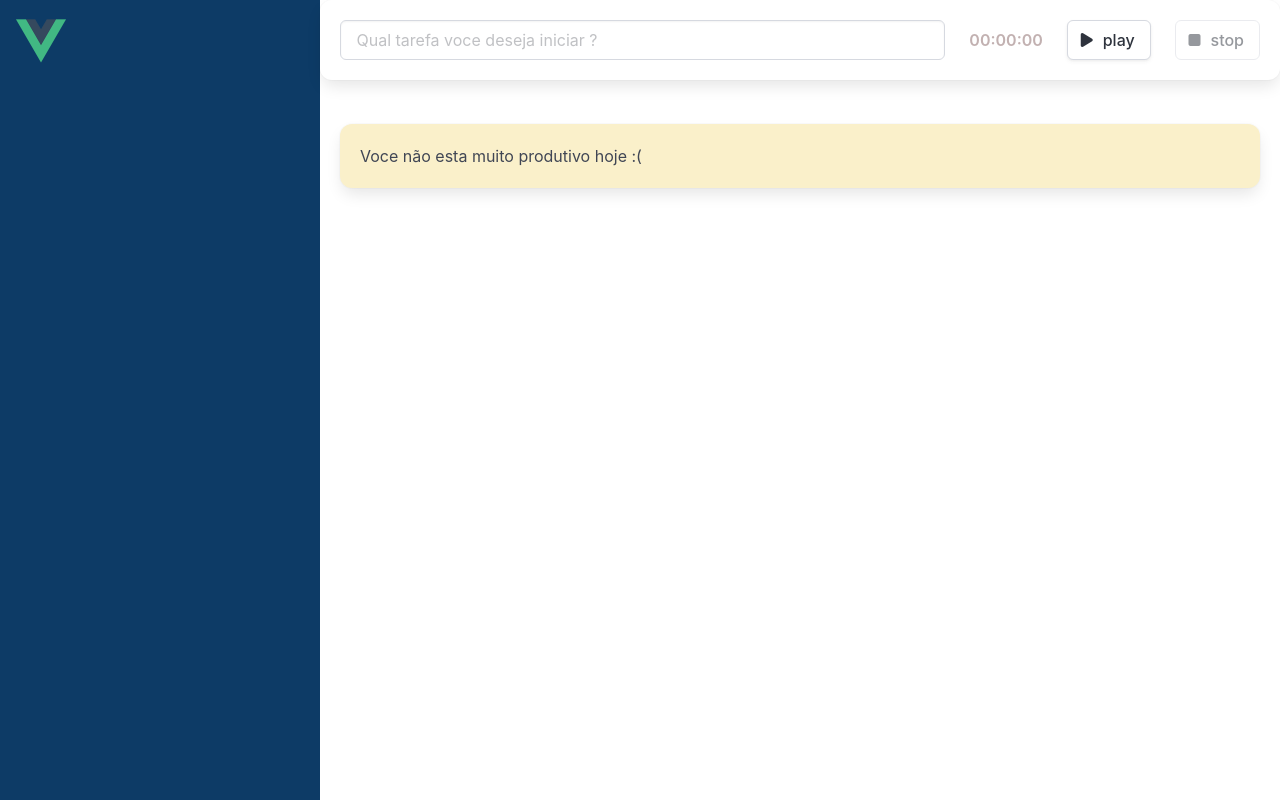
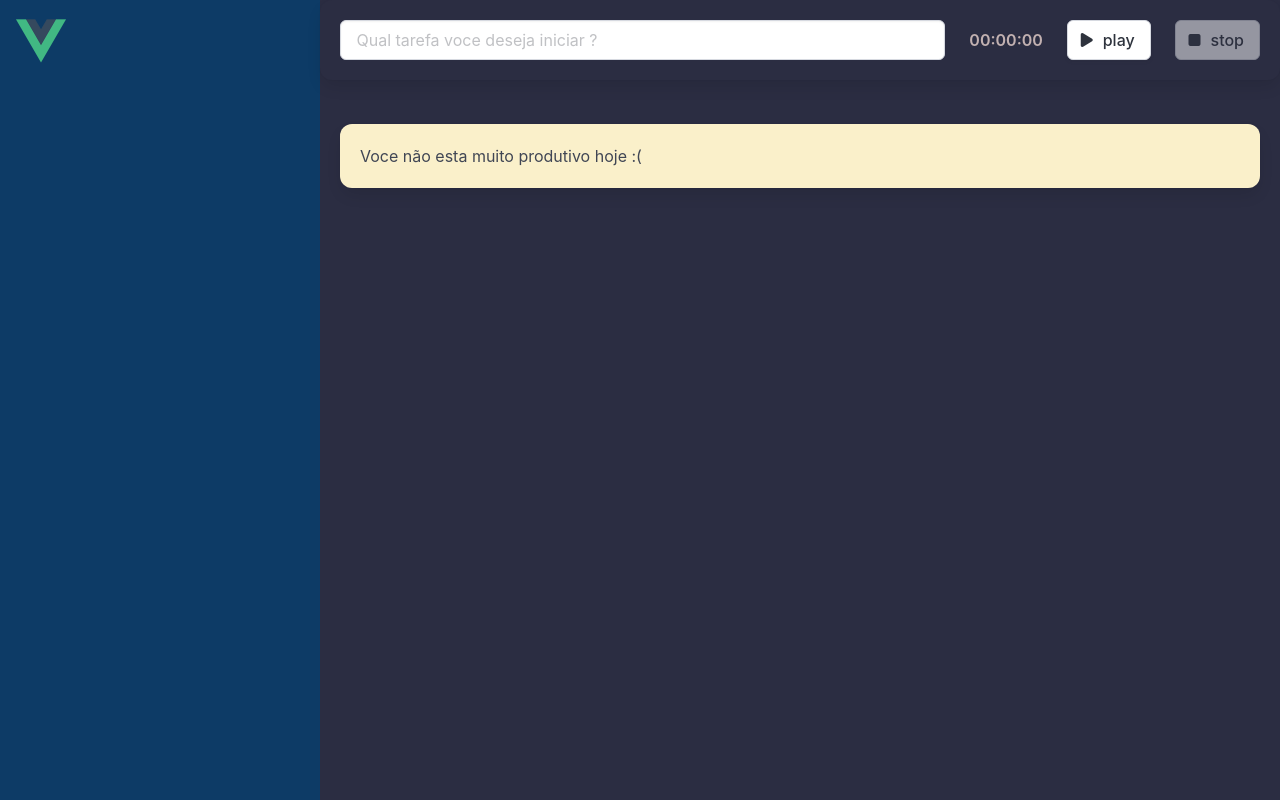
Before and after one commit to robertferrei/tarefas-tracker, a Vue app: page / in a window 1280 px wide. Built offline with nearby package versions, Linux system fonts and the light colour scheme.

Commit message:
adicionando variavel de css

```diff
--- a/src/App.vue
+++ b/src/App.vue
@@ -1,9 +1,9 @@
 <template>
-  <main class="columns is-gapless is-multiline">
+  <main class="columns is-gapless is-multiline modo-escuro">
     <div class="column is-one-quarter">
       <BarraLateral />
     </div>
-    <div class="column is-three-quarter">
+    <div class="column is-three-quarter conteudo">
       <FormularioCadastro @aoSalvarTarefa = "salvarTarefa" />
       <div class="lista">
 
@@ -53,4 +53,16 @@ export default defineComponent({
 .lista{
   padding:1.25rem ;
 }
+main{
+  --bg-primario: #ffff;
+  --texto-primario: #000;
+
+}
+main.modo-escuro{
+  --bg-primario:#2b2d42;
+  --texto-primario: #ddd;
+}
+.conteudo {
+  background-color: var(--bg-primario);
+}
 </style>
--- a/src/components/CronometroRelogio.vue
+++ b/src/components/CronometroRelogio.vue
@@ -1,6 +1,6 @@
 <template>
 
-    <section>
+    <section class="display">
         <strong class="tempo">{{ tempoDecorrido }}</strong>
     </section>
 </template>
@@ -31,4 +31,7 @@
  .tempo{
     color:rgb(194, 177, 177)
  }
+ .display{
+    color:var(--texto-primario);
+ }
 </style>
--- a/src/components/FormularioCadastro.vue
+++ b/src/components/FormularioCadastro.vue
@@ -1,5 +1,5 @@
 <template>
-    <div class="box">
+    <div class="box formulario">
         <div class="columns">
             <div class="column is-8" role="form" aria-label="Formulario para criação de uma nova tarefa">
                 <input v-model="descricao" type="text" class="input" placeholder=" Qual tarefa voce deseja iniciar ?">
@@ -36,3 +36,10 @@ export default defineComponent({
     }
 })
 </script>
+
+<style >
+.formulario{
+    color:var(--texto-primario);
+    background-color:var(--bg-primario);
+}
+</style>
```
